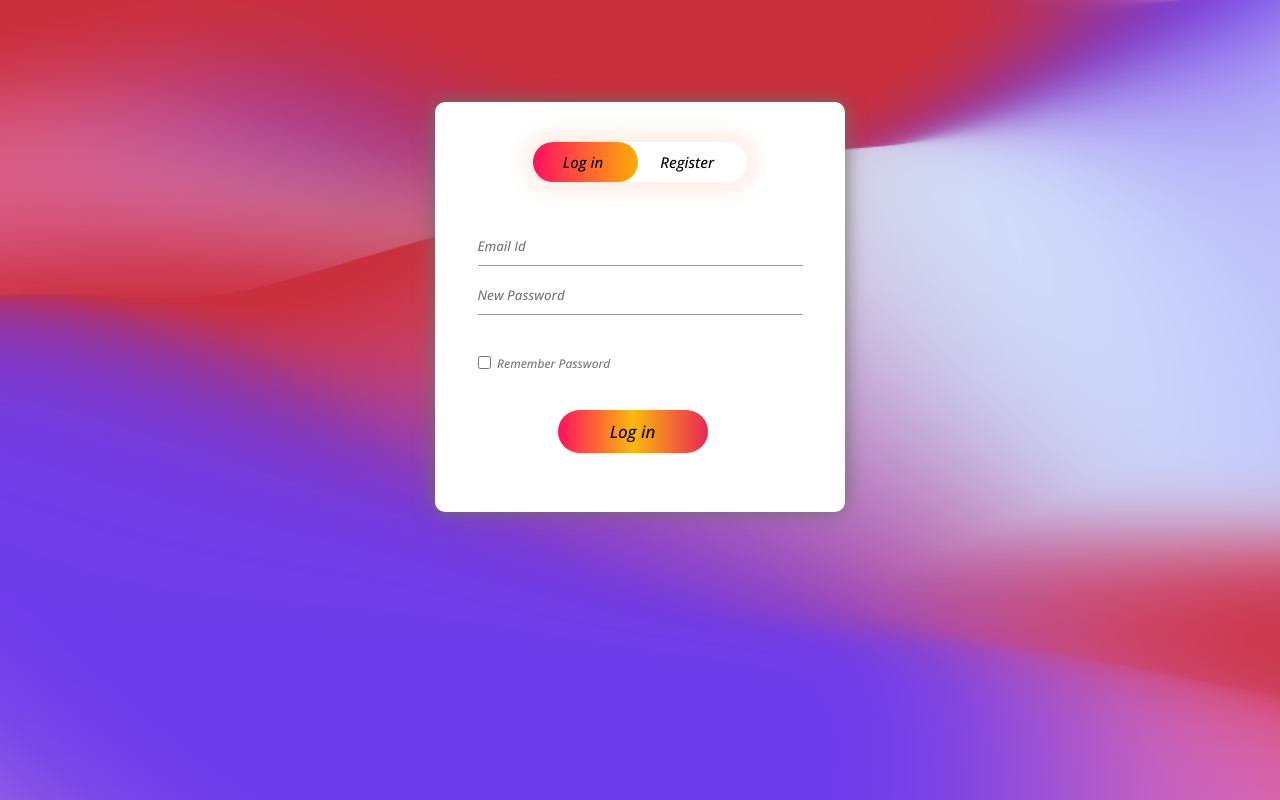
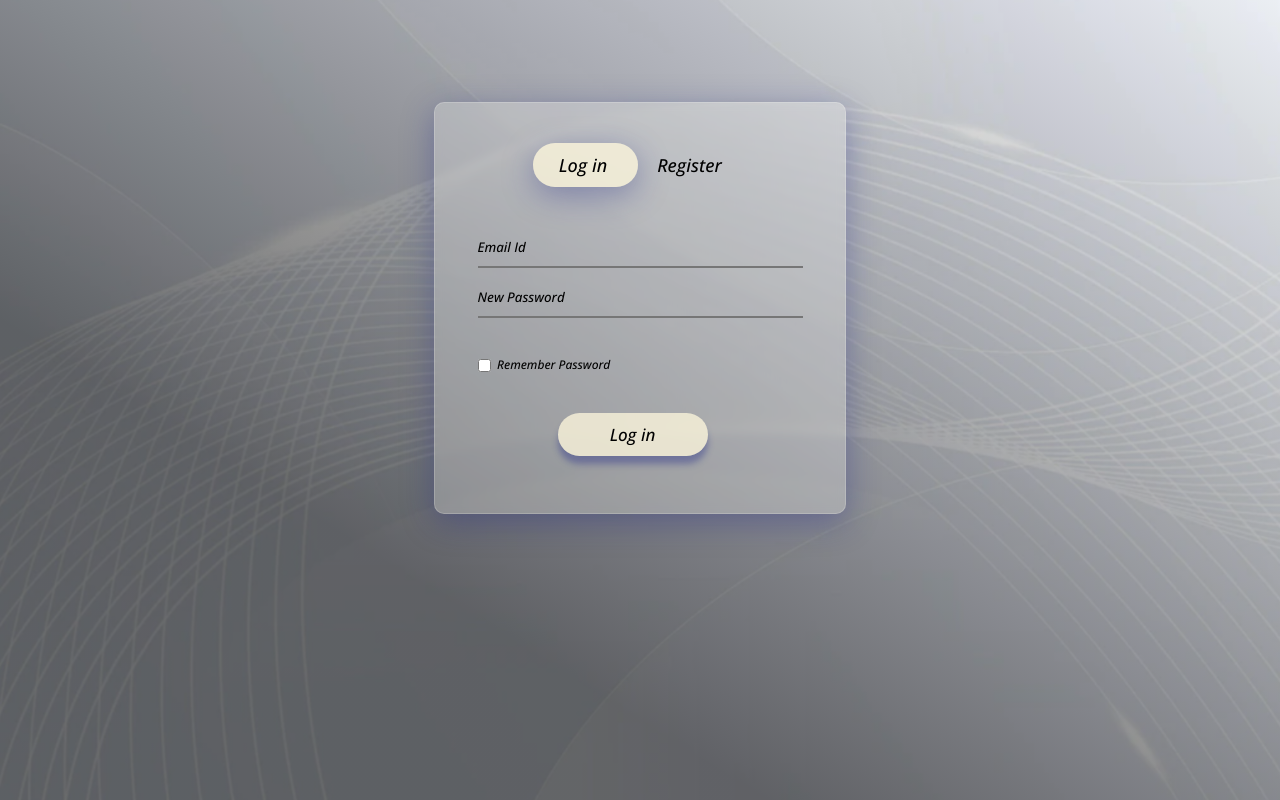
Before and after one commit to Vivek7777777/clothing-website, a plain HTML site: page index.html in a window 1280 px wide. Drawn offline with nearby package versions, Linux system fonts and the light colour scheme.

Commit message:
redesigned login page

```diff
--- a/css/0.css
+++ b/css/0.css
@@ -6,7 +6,7 @@
 }
 
 body{
-    background-image: url("../img/mesh-757.png");
+    background-image: linear-gradient(to bottom left , rgba(255,255,255,0.1), rgba(0, 0, 0, 0.578) 70%) , url("../img/loginbg.png");
     background-repeat: no-repeat;
     background-attachment: fixed;
     background-size: cover;
@@ -15,21 +15,26 @@ body{
 .loginform{
     width: 400px;
     height: 400px;
-    background-color: rgb(255, 255, 255);
-    /* background-color: transparent; */
-    box-shadow: 0 0 20px rgb(113, 109, 109);
     position: relative;
     margin:  8% auto;
     padding: 5px;
     border-radius: 10px;
     overflow: hidden;
 }
+/* glassmorphism */
+.loginform{
+    background: rgba( 255, 255, 255, 0.25 );
+    box-shadow: 0 8px 32px 0 rgba( 31, 38, 135, 0.37 );
+    backdrop-filter: blur( 4px );
+    -webkit-backdrop-filter: blur( 4px );
+    border-radius: 10px;
+    border: 1px solid rgba( 255, 255, 255, 0.18 );
+}
 
 .button_box{
     width: 214px;
     margin: 35px auto;
     position: relative;
-    box-shadow: 0px 0px 20px 9px #ff61241f;
     border-radius: 20px;
 }
 
@@ -41,7 +46,7 @@ body{
     outline: none ;
     position: relative;
     width: 100px;
-    font-size: 15px;
+    font-size: 18px;
 }
 
 #btn{
@@ -50,7 +55,8 @@ body{
     position: absolute;
     width: 105px;
     height: 100%;
-    background: linear-gradient(to right, #ff105f, #ffad06);
+    background: rgba(251, 245, 220, 0.785);
+    box-shadow: 0 8px 32px 0 rgba( 31, 38, 135, 0.37 );
     border-radius: 30px;
     transition: .5s;
 }
@@ -70,9 +76,18 @@ body{
     border-left: 0;
     border-top: 0;
     border-right: 0;
-    border-bottom: 1px solid #999;
+    /* border-bottom: 1px solid #ffffff; */
     outline: none;
     background: transparent;
+}
+
+::placeholder { /* Chrome, Firefox, Opera, Safari 10.1+ */
+  color: rgb(0, 0, 0);
+  opacity: 1; /* Firefox */
+}
+
+.rempass{
+    color: black;
 }
 
 .submit_btn{
@@ -81,7 +96,8 @@ body{
     cursor: pointer;
     display: block;
     margin: 11px 47%;
-    background: linear-gradient(to right, #ff105f, #f9ba0c, rgb(234, 37, 86));
+    background: rgba(251, 245, 220, 0.785);
+    box-shadow: 0 8px 6px 0 rgba( 31, 38, 135, 0.37 );
     border: none;
     outline: none;
     font-size: 17px;
@@ -95,12 +111,12 @@ body{
     cursor: pointer;
     display: block;
     margin: 11px 47%;
-    background: linear-gradient(to right, #ff105f, #f9ba0c, rgb(234, 37, 86));
+    background: rgba(251, 245, 220, 0.785);
+    box-shadow: 0 8px 32px 0 rgba( 31, 38, 135, 0.37 );
     border: none;
     outline: none;
     font-size: 17px;
     border-radius: 30px;
-    box-shadow: 0px 0px 12px rgb(81, 79, 81);
     transition: .5s;
 }
 
@@ -109,7 +125,6 @@ body{
 }
 
 span{
-    color: #777;
     font-size: 12px;
     top: 133px;
     left: 57px;
--- a/css/buynow.css
+++ b/css/buynow.css
@@ -51,8 +51,6 @@
 
 
 
-
-
 @media only screen and (max-width: 950px) {
     .buybtn{
         width: 100%;
--- a/index.html
+++ b/index.html
@@ -1,10 +1,12 @@
 <!DOCTYPE html>
 <html lang="en">
+
 <head>
     <title>Document</title>
     <link rel="stylesheet" href="css/0.css">
     <link href="https://fonts.googleapis.com/css2?family=Open+Sans:ital,wght@1,500&display=swap" rel="stylesheet">
 </head>
+
 <body>
     <div class="loginform">
 
@@ -19,7 +21,7 @@
             <input type="email" class="input1" placeholder="Email Id" required>
             <input type="password" class="input1" placeholder="New Password" required>
             <input type="checkbox" class="check_box">
-            <span>Remember Password</span>
+            <span class="rempass">Remember Password</span>
             <button type="submit" class="submit_btn"><a class="asubmit" href="html/homepage.html">Log in</a></button>
         </form>
         <form id="register" class="all_input">
@@ -28,10 +30,11 @@
             <input type="password" class="input1" placeholder="Password" required>
             <input type="checkbox" class="check_box1">
             <span id="conditions">I accept terms and conditions</span>
-            <button type="submit" class="submit_btn">Register</button>
+            <button type="submit" class="submit_btn"><a class="asubmit" href="html/homepage.html">Register</a></button>
         </form>
     </div>
 
     <script src="js/0.js"></script>
 </body>
+
 </html>
```
Also changed, not shown: img/carousel4.png (deleted), img/loginbg.png (added), img/mesh-757.png (deleted), img/top_picks_1.png (deleted), 1 other file.
